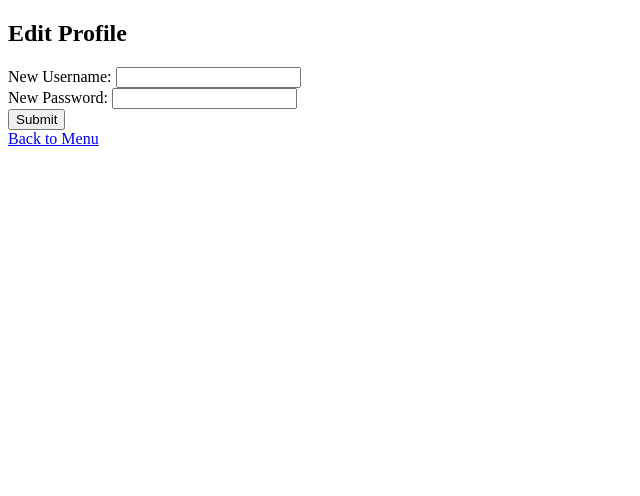
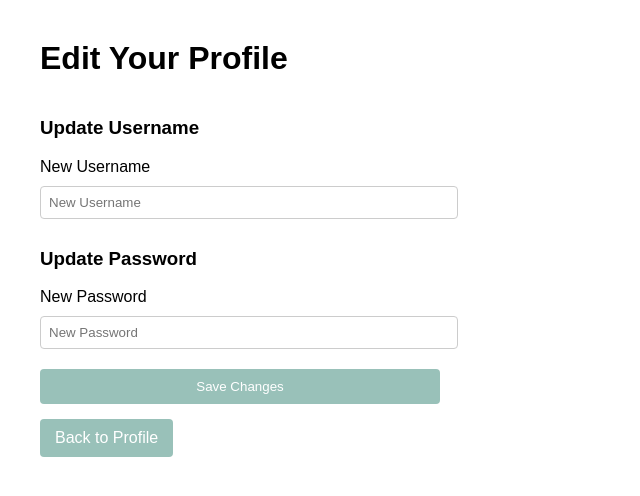
Before and after one commit to KamilesVersion/SWOD, a Flask app: template SWOD/SWOD/templates/edit_profile.html in a window 1280 px wide. Shown: the top 496 px of the page, without its empty margins (0-640 px from the left). Run offline with Flask 3, Linux system fonts and the light colour scheme; the template is opened without the code that fills it: values that come from a table or form of the project are taken from there, others are empty; tables that the repository leaves empty hold one stand-in row (values such as "Sample post"); form fields are guessed from the names that the template uses.

Commit message:
Added profile editing

```diff
--- a/SWOD/SWOD/swod.py
+++ b/SWOD/SWOD/swod.py
@@ -1,4 +1,4 @@
-from flask import Flask, render_template, url_for, redirect, session, request
+from flask import Flask, render_template, url_for, redirect, session, request, flash
 from flask_sqlalchemy import SQLAlchemy
 from flask_login import UserMixin, login_user, LoginManager, login_required, logout_user, current_user
 from flask_wtf import FlaskForm
@@ -214,38 +214,52 @@ def create_spotify_oauth():
         scope="user-top-read user-read-recently-played",
         show_dialog=True)
 
-# # EDIT PROFILE FEATURE START
+# Profile editing
+class UpdateAccountForm(FlaskForm):
+    new_username = StringField(validators=[
+        InputRequired(), Length(min=4, max=20)],
+        render_kw={"placeholder": "New Username"})
 
-# # Edit Profile Form
-# class EditProfileForm(FlaskForm):
-#     username = StringField(validators=[Length(min=4, max=20)], render_kw={"placeholder": "New Username"})
-#     password = PasswordField(validators=[Length(min=8, max=20)], render_kw={"placeholder": "New Password"})
-#     submit = SubmitField('Update Profile')
+    new_password = PasswordField(validators=[
+        InputRequired(), Length(min=8, max=20)],
+        render_kw={"placeholder": "New Password"})
 
-# @app.route('/edit-profile', methods=['GET', 'POST'])
-# @login_required
-# def edit_profile():
-#     form = EditProfileForm()
+    submit = SubmitField('Update')
 
-#     if request.method == 'POST' and form.validate_on_submit():
-#         if form.username.data:
-#             existing_user = User.query.filter_by(username=form.username.data).first()
-#             if existing_user and existing_user.id != current_user.id:
-#                 flash('Username already taken. Choose another one.', 'danger')
-#             else:
-#                 current_user.username = form.username.data
+    def validate_new_username(self, new_username):
+        if new_username.data != current_user.username:
+            existing_user = User.query.filter_by(username=new_username.data).first()
+            if existing_user:
+                raise ValidationError('That username is already taken. Please choose another.')
 
-#         if form.password.data:
-#             hashed_password = bcrypt.generate_password_hash(form.password.data).decode('utf-8')
-#             current_user.password = hashed_password
+    def validate_new_password(self, new_password):
+        pwd = new_password.data
+        if (len(pwd) < 8 or
+            not re.search(r'[A-Z]', pwd) or
+            not re.search(r'[!@#$%^&*(),.?":{}|<>]', pwd) or
+            not re.search(r'\d', pwd)):
+            raise ValidationError(
+                'Password must be at least 8 characters long, contain at least one uppercase letter, one special symbol, and one number.')
 
-#         db.session.commit()
-#         flash('Profile updated successfully!', 'success')
-#         return redirect(url_for('edit_profile'))
 
-#     return render_template('edit_profile.html', form=form)
+@app.route('/edit_profile', methods=['GET', 'POST'])
+@login_required
+def edit_profile():
+    form = UpdateAccountForm()
 
-# # EDIT PROFILE FEATURE END
+    if form.validate_on_submit():
+        # Update username
+        current_user.username = form.new_username.data
+
+        # Update password (hashed)
+        hashed_password = bcrypt.generate_password_hash(form.new_password.data).decode('utf-8')
+        current_user.password = hashed_password
+
+        db.session.commit()
+        flash('Your account has been updated!', 'success')
+        return redirect(url_for('login'))
+
+    return render_template('edit_profile.html', form=form)
 
 if(__name__) == '__main__':
     app.run('localhost', 4449, debug = True)
--- a/SWOD/SWOD/templates/edit_profile.html
+++ b/SWOD/SWOD/templates/edit_profile.html
@@ -1,20 +1,113 @@
 <!DOCTYPE html>
 <html lang="en">
 <head>
+    <meta charset="UTF-8">
+    <meta http-equiv="X-UA-Compatible" content="IE=edge">
+    <meta name="viewport" content="width=device-width, initial-scale=1.0">
     <title>Edit Profile</title>
+    <style>
+        body {
+            font-family: Arial, sans-serif;
+            margin: 40px;
+        }
+
+        .container {
+            width: 400px;
+        }
+
+        .flash-messages {
+            color: green;
+            font-weight: bold;
+            display: none; /* Hidden by default */
+        }
+
+        form {
+            display: flex;
+            flex-direction: column;
+        }
+
+        label, input {
+            display: block;
+            margin-bottom: 10px;
+            width: 100%;
+        }
+
+        input {
+            padding: 8px;
+            border: 1px solid #ccc;
+            border-radius: 4px;
+        }
+
+        button {
+            margin-top: 10px;
+            padding: 10px;
+            background-color: rgb(153, 193, 185);
+            color: white;
+            border: none;
+            border-radius: 4px;
+            cursor: pointer;
+            width: 100%;
+        }
+
+            button:hover {
+                background-color: darkslategrey;
+            }
+
+        a {
+            display: inline-block;
+            margin-top: 15px;
+            color: white;
+            background-color: rgb(153, 193, 185);
+            text-decoration: none;
+            padding: 10px 15px;
+            border-radius: 4px;
+        }
+
+            a:hover {
+                background-color: darkslategrey;
+            }
+    </style>
+    <script>
+        function showSuccessMessage() {
+            var messageBox = document.getElementById("success-message");
+            messageBox.style.display = "block";  // Show message
+            setTimeout(function() {
+                window.location.href = "{{ url_for('login') }}";
+            }, 3000);
+        }
+    </script>
 </head>
 <body>
-    <h2>Edit Profile</h2>
-    <form method="POST">
-        {{ form.hidden_tag() }}
-        <label for="username">New Username:</label>
-        {{ form.username() }}
-        <br>
-        <label for="password">New Password:</label>
-        {{ form.password() }}
-        <br>
-        {{ form.submit() }}
-    </form>
-    <a href="{{ url_for('menu') }}">Back to Menu</a>
+    <div class="container">
+        <h1>Edit Your Profile</h1>
+
+        <!-- Success message (Initially hidden) -->
+        <p id="success-message" class="flash-messages">Changes saved successfully! Redirecting to login...</p>
+
+        <!-- Profile Update Form -->
+        <form action="{{ url_for('edit_profile') }}" method="POST" onsubmit="showSuccessMessage()">
+            {{ form.hidden_tag() }}
+
+            <h3>Update Username</h3>
+            {{ form.new_username.label }}
+            {{ form.new_username }}
+
+            {% for error in form.new_username.errors %}
+            <p style="color: red;">{{ error }}</p>
+            {% endfor %}
+
+            <h3>Update Password</h3>
+            {{ form.new_password.label }}
+            {{ form.new_password }}
+
+            {% for error in form.new_password.errors %}
+            <p style="color: red;">{{ error }}</p>
+            {% endfor %}
+
+            <button type="submit">Save Changes</button>
+        </form>
+
+        <a href="{{ url_for('profile') }}">Back to Profile</a>
+    </div>
 </body>
 </html>
```
Also changed, not shown: SWOD/SWOD/templates/profile.html (+65 -8 lines), 1 other file.
